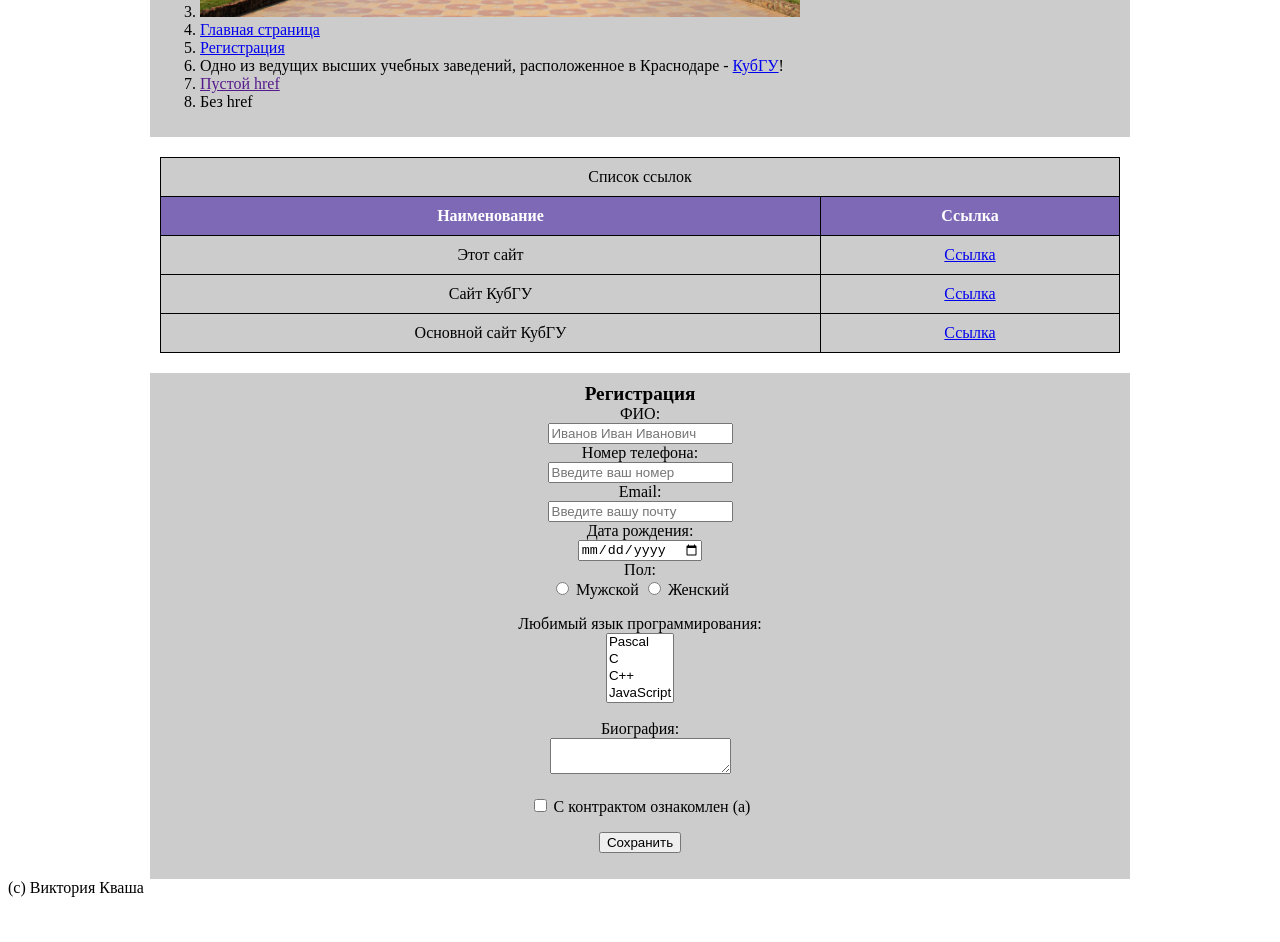
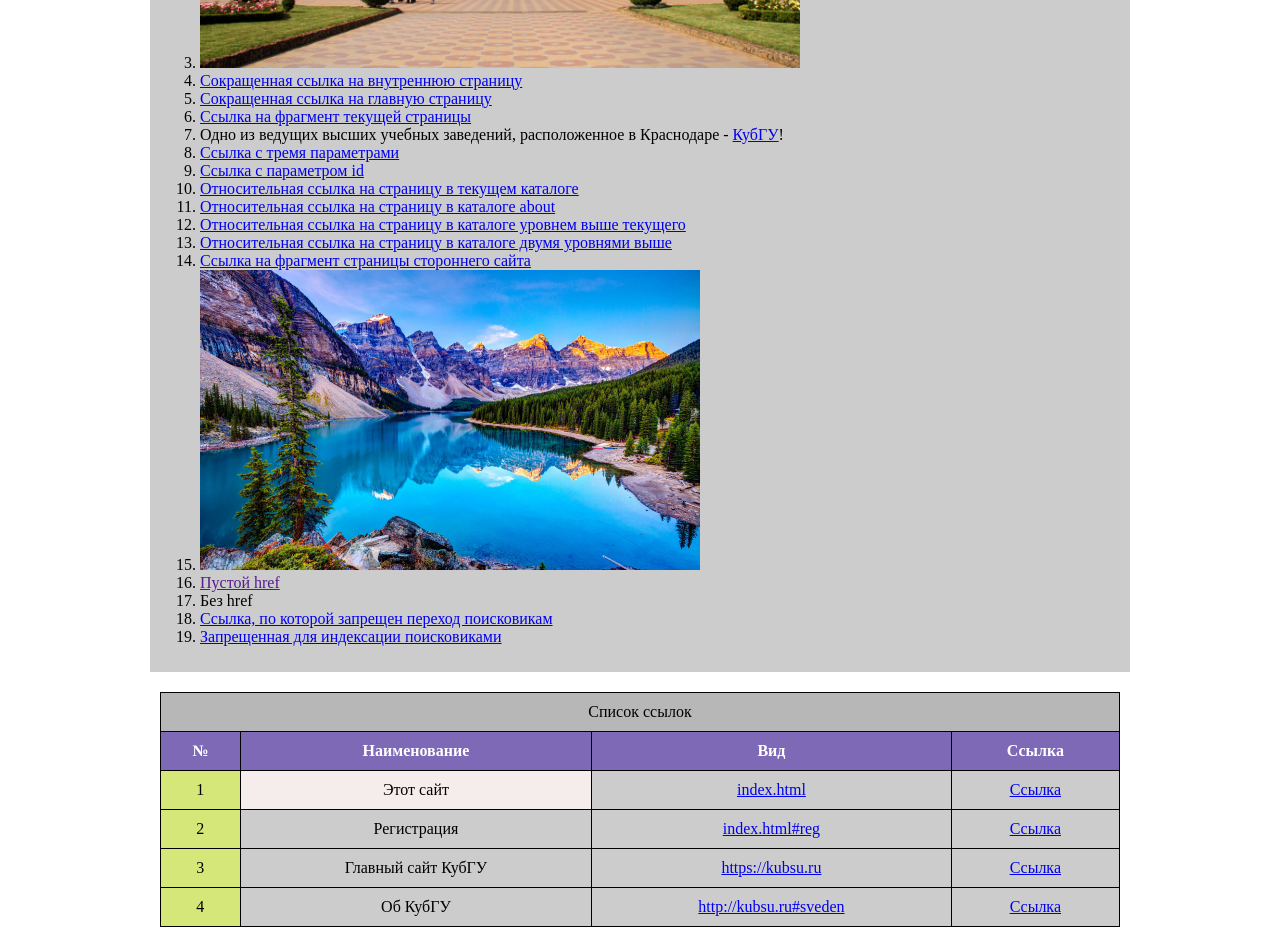
Before and after one commit to victoriia06/web2, a plain HTML site: page index.html in a window 1280 px wide. Shown: the part 638-1580 px from the top of the page. Before the commit the page ends 1543 px from the top, so only its background shows below. Drawn offline with Linux system fonts and the light colour scheme.

Commit message:
index.html

```diff
--- a/index.html
+++ b/index.html
@@ -3,6 +3,7 @@
 <html lang="ru">
 
 <head>
+    <meta charset="UTF-8">
     <meta name="robots" content="noindex, nofollow">
     <title> Задание 2 WEB </title>
     <link rel="stylesheet" href="./style.css">
@@ -15,6 +16,7 @@
         <!-- этот блок, как положено блочному элементу по умолчанию, займет всю оставшуюся ширину родительского элемента -->
         <div style="background-color:#ddd; padding:10px;">
             <nav class="menu">
+                <h1>Кубанский государственный университет</h1>
                 <ul>
                     <li><a href="http://kubsu.ru">Главная</a></li>
                     <li><a href="http://kubsu.ru">Наш сайт</a></li>
@@ -22,52 +24,110 @@
                 </ul>
             </nav>
         </div>
-        <h1>Кубанский государственный университет</h1>
     </div>
 
     <div style="width:960px; background-color:#ccc; margin: 0 auto; margin-top:20px; padding:10px;">
+
+        <h2> Выполнение задания 2 по Web </h2>
+
         <ol>
-            <li><a href="http://kubsu.ru">Кубанский государственный университет</a></li>
+            <li><a href="http://kubsu.ru">Абсолютная гиперссылка на главную страницу сайта kubsu.ru</a></li>
 
-            <li><a href="https://kubsu.ru/">КубГУ</a></li>
+            <li><a href="https://kubsu.ru/">Абсолютная на главную сайта kubsu.ru в протоколе https</a></li>
 
-            <li><a href="https://kubsu.ru/"><img src="kubsu.jpg" style="width: 600px;"></a></li>
+            <li><a href="https://kubsu.ru/"><img src="kubsu.jpg" alt="КубГУ" style="width: 600px;"></a></li>
 
-            <li><a href="index.html">Главная страница</a></li>
+            <li><a href="http://kubsu.ru">Сокращенная ссылка на внутреннюю страницу</a></li>
 
-            <li><a href="#reg">Регистрация</a></li>
+            <li><a href="index.html">Сокращенная ссылка на главную страницу</a></li>
+
+            <li><a href="#reg">Ссылка на фрагмент текущей страницы</a></li>
 
             <li>Одно из ведущих высших учебных заведений, расположенное в Краснодаре - <a href="https://kubsu.ru/">КубГУ</a>!</li>
 
+            <li><a href="https://www.kubsu.ru/ru/university/library">Ссылка с тремя параметрами</a></li>
+
+            <li><a href="index.html#reg">Ссылка с параметром id</a></li>
+
+            <li><a href="index.html">Относительная ссылка на страницу в текущем каталоге</a></li>
+
+            <li section id="about"><a href="http://kubsu.ru#sveden">Относительная ссылка на страницу в каталоге about</a></li>
+
+            <li><a href="https://kubsu.ru/education">Относительная ссылка на страницу в каталоге уровнем выше текущего</a></li>
+
+            <li><a href="https://kubsu.ru/education/programs">Относительная ссылка на страницу в каталоге двумя уровнями выше</a></li>
+
+            <li><a href="https://kubsu.ru/ru/timetable/#main-content">Ссылка на фрагмент страницы стороннего сайта</a></li>
+
+            <li>
+                <map name="clickable">
+                    <area shape="rect" coords="0,0,100,100" href="https://kubsu.ru/" alt="Ссылка 1">
+                    <area shape="circle" coords="200,200,50" href="https://kubsu.ru/" alt="Ссылка 2">
+                    <img usemap="#clickable" src="image.jpg" alt="picture" width="500px" height="300px">
+                </map>
+            </li>
+
             <li><a href="">Пустой href</a></li>
 
-            <li><a onclick="alert(" Ссылка без href"); return false;">Без href</a></li>
+            <li><a onclick="alert('Ссылка без href'); return false;">Без href</a></li>
+
+            <li><a href="https://kubsu.ru/" rel="nofollow">Ссылка, по которой запрещен переход поисковикам</a></li>
+
+            <li><a href="https://kubsu.ru/" rel="noopener noreferrer">Запрещенная для индексации поисковиками</a></li>
+
         </ol>
-
     </div>
 
     <div class="table">
         <table>
             <tr>
-                <td colspan="2">Список ссылок</td>
+                <td colspan="4" style="text-align: center; background-color: #b7b7b7; color: black;">Список ссылок</td>
             </tr>
             <tr>
+                <th>№</th>
                 <th>Наименование</th>
+                <th>Вид</th>
                 <th>Ссылка</th>
             </tr>
             <tr>
-                <td>Этот сайт</td>
+                <td class="colored-cell">1</td>
+                <td class="color-link">Этот сайт</td>
+                <td>
+                    <a href="index.html">index.html</a>
+                </td>
                 <td>
                     <a href="index.html">Ссылка</a>
                 </td>
             </tr>
             <tr>
-                <td>Сайт КубГУ</td>
-                <td><a href="http://kubsu.ru">Ссылка</a></td>
+                <td class="colored-cell">2</td>
+                <td>Регистрация</td>
+                <td>
+                    <a href="index.html#reg">index.html#reg</a>
+                </td>
+                <td>
+                    <a href="index.html#reg">Ссылка</a>
+                </td>
             </tr>
             <tr>
-                <td>Основной сайт КубГУ</td>
-                <td><a href="https://www.kubsu.ru/index.php">Ссылка</a></td>
+                <td class="colored-cell">3</td>
+                <td>Главный сайт КубГУ</td>
+                <td>
+                    <a href="https://kubsu.ru">https://kubsu.ru</a>
+                </td>
+                <td>
+                    <a href="https://kubsu.ru">Ссылка</a>
+                </td>
+            </tr>
+            <tr>
+                <td class="colored-cell">4</td>
+                <td>Об КубГУ</td>
+                <td>
+                    <a href="http://kubsu.ru#sveden">http://kubsu.ru#sveden</a>
+                </td>
+                <td>
+                    <a href="http://kubsu.ru#sveden">Ссылка</a>
+                </td>
             </tr>
         </table>
     </div>
@@ -75,25 +135,23 @@
     <div class="reg">
         <a id="reg"
 
-        <h2><b><big>Регистрация</big></b></h2>
+        <h2 section id="reg"> Регистрация </h2>
 
-        <form action="/"
+        <form action="/index.php"
               method="POST">
-
+            <p>
                 <label>
                     ФИО:<br>
                     <input name="field-name-1"
                            placeholder="Иванов Иван Иванович">
                 </label><br>
-
-
+            </p>
             <label>
                 Номер телефона:<br>
                 <input name="field-tel"
                        type="tel"
                        placeholder="Введите ваш номер">
             </label><br>
-
 
             <label>
                 Email:<br>
@@ -102,13 +160,11 @@
                        placeholder="Введите вашу почту">
             </label><br>
 
-
             <label>
-        Дата рождения:<br/>
+                Дата рождения:<br />
                 <input name="field-date"
                        type="date">
             </label><br>
-
 
             Пол:<br>
             <label>
@@ -144,7 +200,8 @@
             <label>
                 Биография:
                 <br>
-        <textarea name="field-name-2"></textarea>
+                <textarea name="field-name-2"
+                          placeholder="Расскажите о себе"></textarea>
             </label><br>
 
             <br>
@@ -154,14 +211,17 @@
                 С контрактом ознакомлен (а)
             </label><br>
 
-        <p>
             <input type="submit" value="Сохранить">
-        </p>
 
         </form>
 
-    </div>
+        <p>
+            <footer style="float">(c) Виктория Кваша</footer>
+        </p>
 
+</body>
+
+</html>
 </body>
 
 <footer style="float">(c) Виктория Кваша</footer>
```
Lines whose indentation alone changed are shown as unchanged.
